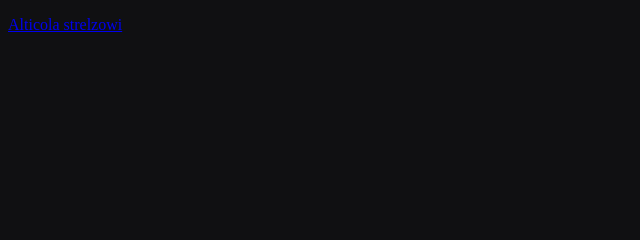
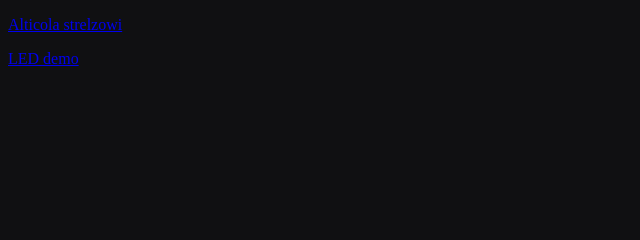
Before and after one commit to rillian/alticola, a plain HTML site: page index.html in a window 1280 px wide. Shown: the top 240 px of the page, 0-640 px from the left. Drawn offline with Linux system fonts and the light colour scheme.

Commit message:
Link to the LED/websocket demo from the index page.

```diff
--- a/index.html
+++ b/index.html
@@ -24,5 +24,8 @@
       <a href="http://www.biolib.cz/cz/taxon/id35409/">Alticola strelzowi</a>
     </p>
   </div>
+  <div class=nav>
+    <p><a href=lamp.html>LED demo</a></p>
+  </div>
 </body>
 </html>
```
